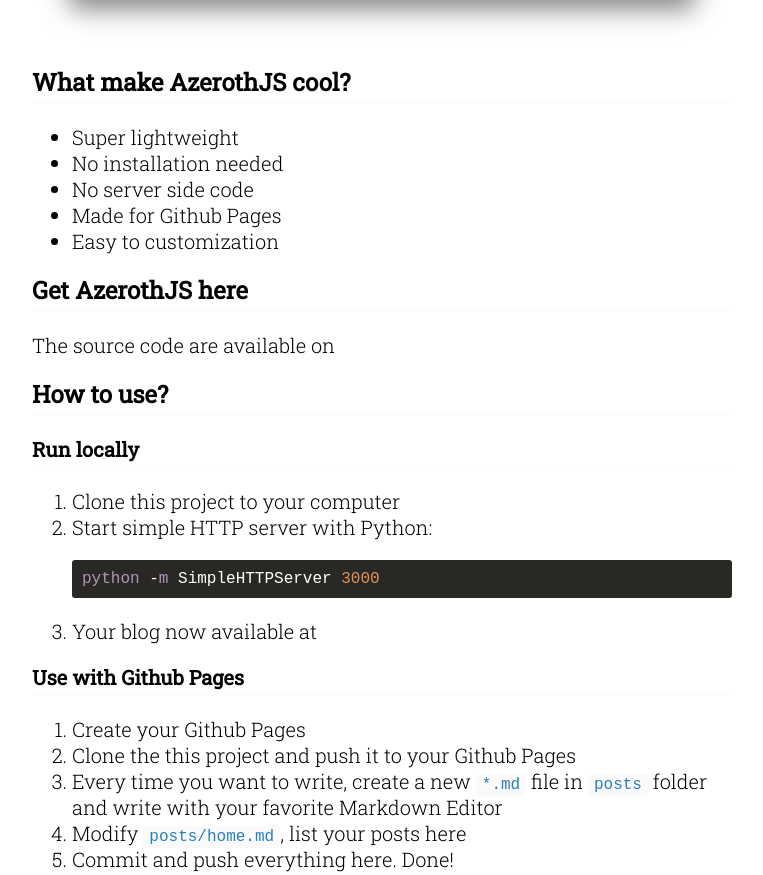
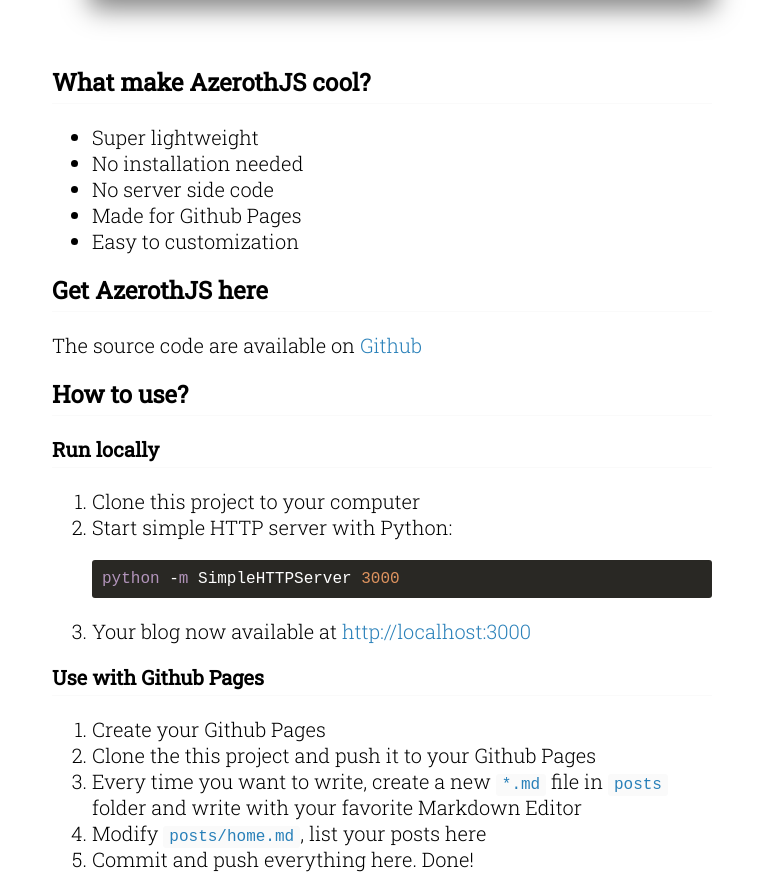
Before and after one commit to huytd/azeroth-js, a plain HTML site: page index.html in a window 1280 px wide. Shown: the part 759-1634 px from the top of the page, without its empty margins (258-1021 px from the left). Drawn offline with Linux system fonts and the light colour scheme; no server answers.

Commit message:
Fixed some tiny CSS issues

```diff
--- a/css/theme.css
+++ b/css/theme.css
@@ -1,3 +1,15 @@
+html{
+    -webkit-box-sizing: border-box;
+    -moz-box-sizing: border-box;
+    box-sizing: border-box;
+}
+
+*, *:before, *:after {
+    -webkit-box-sizing: inherit;
+    -moz-box-sizing: inherit;
+    box-sizing: inherit;
+}
+
 * {
     font-family: 'Roboto Slab', serif;
     font-size: 20px;
@@ -102,13 +114,17 @@
 .container {
     max-width: 700px;
     height: auto;
-    min-height: calc(100% - 260px);
+    min-height: calc(100vh - 212px);
     margin: 0 auto;
     padding: 20px;
 }
 
+.container a {
+    color: #2980b9;
+}
+
 .header {
-    background: #3498db;
+    background-color: #3498db;
     padding: 30px;
     color: #FFF;
     font-weight: bold;
@@ -128,7 +144,7 @@
 
 .footer {
     text-align: center;
-    background: #3498db;
+    background-color: #3498db;
     padding: 30px;
 }
 
```
